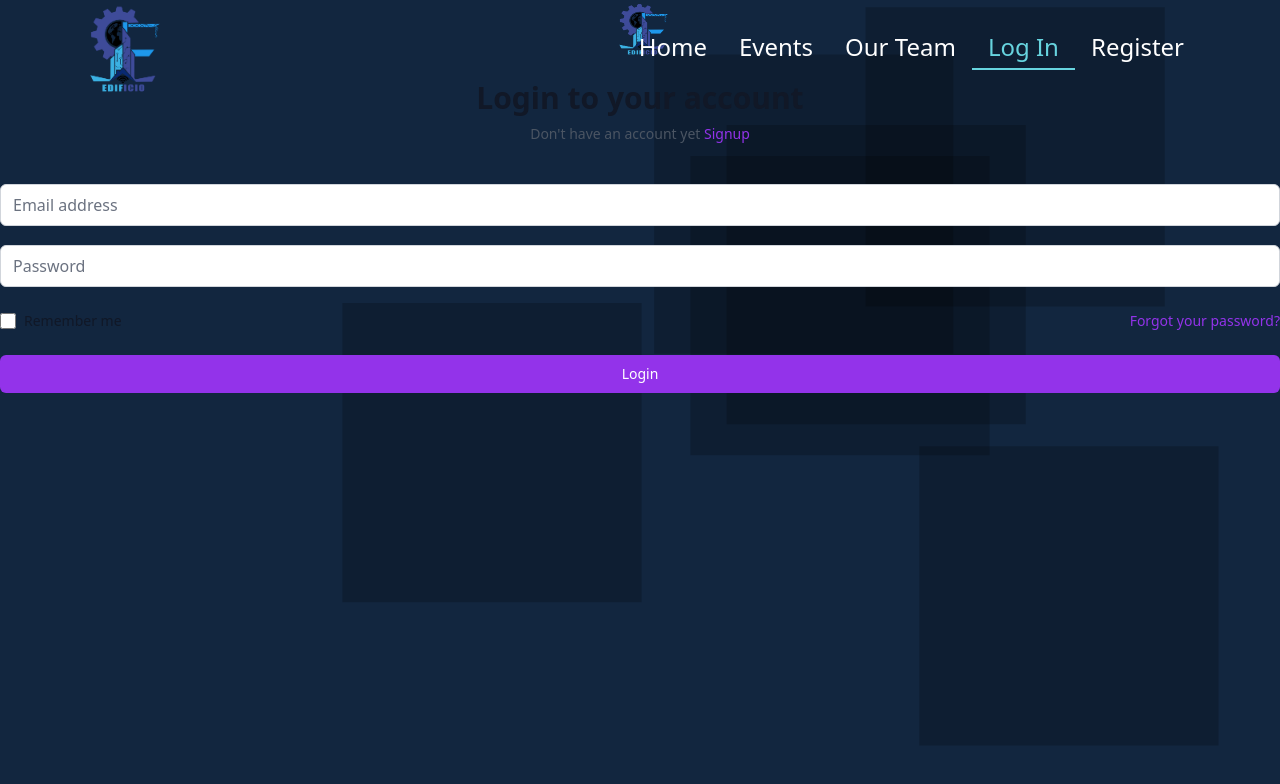
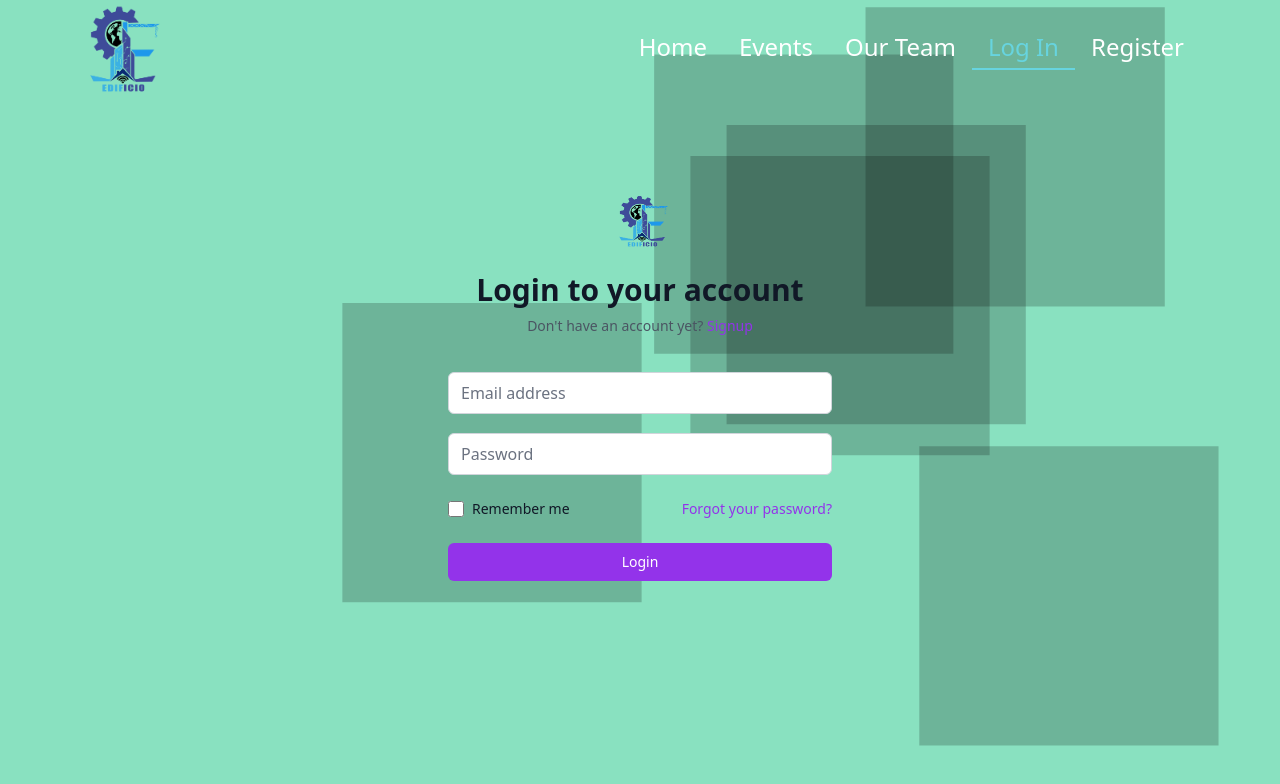
Before and after one commit to jason-dan-iel/Edificio-Website, a React (Vite) app in the folder client/: page /login in a window 1280 px wide. Shown: the top 784 px of the page. Built offline with nearby package versions, Linux system fonts and the light colour scheme.

Commit message:
done with login and signup page and components, will style later once other pages get completed

```diff
--- a/client/src/components/header.jsx
+++ b/client/src/components/header.jsx
@@ -6,9 +6,9 @@ export default function Header({
     linkUrl="#"
 }){
     return(
-        <div className="mb-10">
-            <div className="flex justify-center">
-                <img alt="" className="h-14 w-14"
+        <div className="">
+            <div className="flex justify-center ">
+                <img alt="" className="h-14 w-14 mt-48"
                     src="/logo_d.png"/>
             </div>
             <h2 className="mt-6 text-center text-3xl font-extrabold text-gray-900">
--- a/client/src/components/login.jsx
+++ b/client/src/components/login.jsx
@@ -26,7 +26,7 @@ export default function Login(){
     }
 
     return(
-        <form className="mt-8 space-y-6" onSubmit={handleSubmit}>
+        <form className="mt-4 space-y-6 w-96" onSubmit={handleSubmit}>
         <div className="-space-y-px">
             {
                 fields.map(field=>
--- a/client/src/components/navbar.jsx
+++ b/client/src/components/navbar.jsx
@@ -18,7 +18,7 @@ export default function Navbar(){
                         <li><NavLink to="/events" className="px-4" >Events</NavLink> </li>
                         <li><NavLink to="/ourteam" className="px-4" >Our Team</NavLink> </li>
                         <li><NavLink to="/login" className="px-4" >Log In</NavLink> </li>
-                        <li><NavLink to="/register" className="px-4" >Register</NavLink> </li>
+                        <li><NavLink to="/signup" className="px-4" >Register</NavLink> </li>
                     </ul>
                 </section>
             </ul>
--- a/client/src/components/particleConfig.jsx
+++ b/client/src/components/particleConfig.jsx
@@ -23,7 +23,7 @@ export default function ParticlesConfig() {
           options={{
               background: {
                   color: {
-                      value: "#12263f",
+                      value: "#89E1C0",
                   },
               },
               fullScreen: {
--- a/client/src/components/signup.jsx
+++ b/client/src/components/signup.jsx
@@ -25,7 +25,7 @@ export default function Signup(){
   }
 
     return(
-        <form className="mt-8 space-y-6" onSubmit={handleSubmit}>
+        <form className="mt-4 space-y-6 w-96" onSubmit={handleSubmit}>
         <div className="">
         {
                 fields.map(field=>
--- a/client/src/pages/Home.jsx
+++ b/client/src/pages/Home.jsx
@@ -10,7 +10,7 @@ import ParticlesConfig from "../components/particleConfig";
 export default function HomePage(){
     return (
         <main>
-            <ParticlesConfig />
+            {/* <ParticlesConfig /> */}
             <Hero />
             <AboutUs />
             <EventSection />
--- a/client/src/pages/Login.jsx
+++ b/client/src/pages/Login.jsx
@@ -4,14 +4,14 @@ import Partbg from "../components/particles"
 
 export default function LoginPage(){
     return (
-      <>
+      <div className="flex flex-col justify-center items-center">
         <Header
         heading = "Login to your account"
-        paragraph="Don't have an account yet"
+        paragraph="Don't have an account yet?"
         linkName="Signup"
         linkUrl="/signup"
         />
         <Login />
-        </>
+        </div>
       );
 };
--- a/client/src/pages/Signup.jsx
+++ b/client/src/pages/Signup.jsx
@@ -4,7 +4,7 @@ import Partbg from "../components/particles";
 
 export default function SignupPage() {
   return (
-    <>
+    <div className="flex flex-col justify-center items-center">
       <Header
         heading="Signup to create an account"
         paragraph="Already have an account? "
@@ -12,6 +12,6 @@ export default function SignupPage() {
         linkUrl="/"
       />
       <Signup />
-    </>
+    </div>
   );
 }
```
